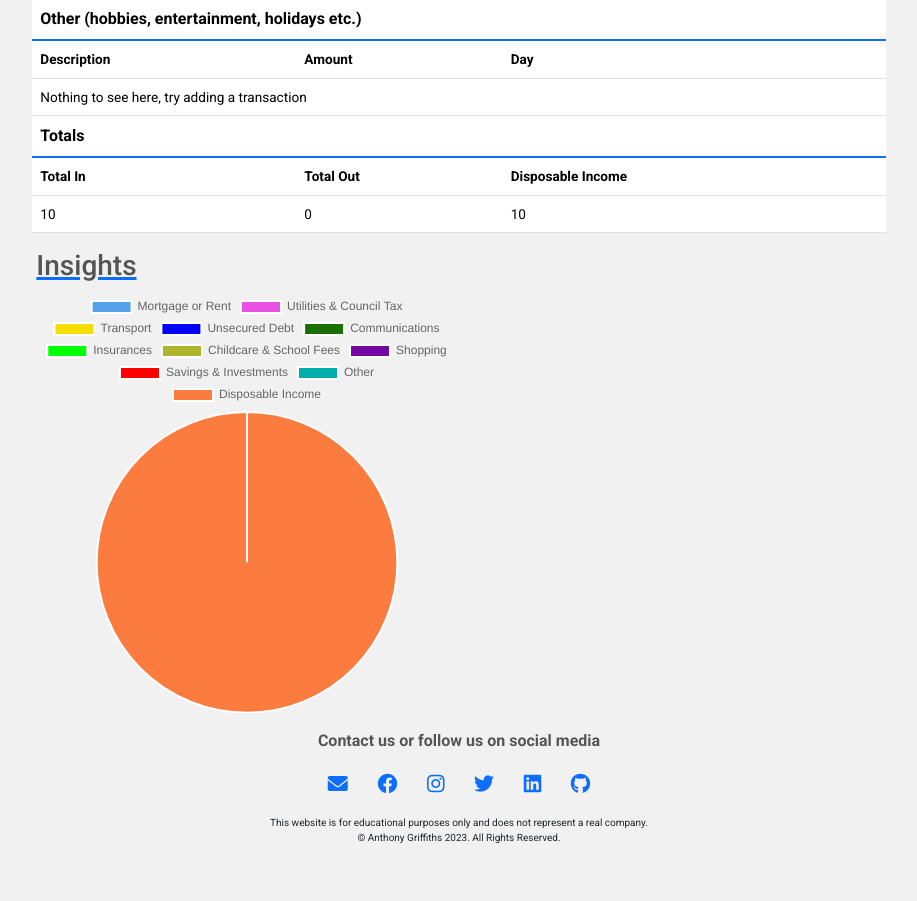
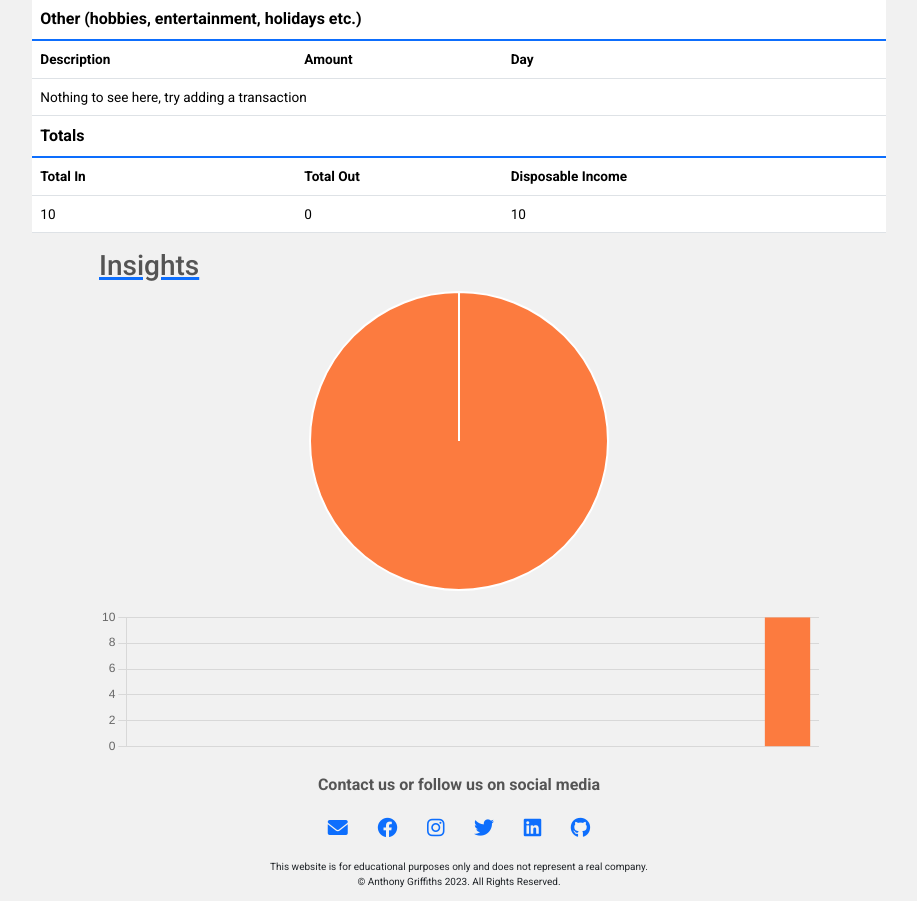
Before and after one commit to Ant2210/budgify, a Flask app: a page that uses budgify/templates/budget.html in a window 1280 px wide. Shown: the part 1586-2487 px from the top of the page, without its empty margins (181-1098 px from the left). Before the commit the page ends 2430 px from the top, so only its background shows below. Run offline with Flask 3, Linux system fonts and the light colour scheme; the visitor is signed in with stand-in values (Sample User, id 1); tables that the repository leaves empty hold one stand-in row (values such as "Sample post").

Commit message:
FEAT: Create bar chart of all outgoings

```diff
--- a/budgify/static/css/styles.css
+++ b/budgify/static/css/styles.css
@@ -189,6 +189,10 @@
   text-decoration: underline 3px var(--secondary-color);
 }
 
+.chart-container {
+  max-height: 80vh;
+}
+
 /*** MEDIA QUERIES ***/
 @media screen and (min-width: 992px) {
   .navbar-brand {
--- a/budgify/static/js/budget.js
+++ b/budgify/static/js/budget.js
@@ -4,7 +4,8 @@
 const totalOut = document.getElementById("total-out");
 const disposableIncome = document.getElementById("disposable-income");
 
-const outgoingsChart = document.getElementById("pie-chart");
+const outgoingsPieChart = document.getElementById("pie-chart");
+const outgoingsBarChart = document.getElementById("bar-chart");
 const mortgages = document.getElementsByClassName("mortgage");
 const utilities = document.getElementsByClassName("utility");
 const transportCosts = document.getElementsByClassName("transport");
@@ -30,7 +31,7 @@
 // Get the total expenses from budget table
 let expenseTotal = 0;
 for (expense of allExpenses) {
-  expenseTotal += parseFloat(allExpenses[i].innerHTML);
+  expenseTotal += parseFloat(expense.innerHTML);
 }
 // Set the total expenses in the budget table
 totalOut.innerText = expenseTotal;
@@ -101,7 +102,8 @@
   otherTotal += parseFloat(other.innerText);
 }
 
-new Chart(outgoingsChart, {
+// Pie chart to show the percentage of income spent on each outgoing
+new Chart(outgoingsPieChart, {
   type: "pie",
   data: {
     labels: [
@@ -150,4 +152,82 @@
       },
     ],
   },
+  options: {
+    plugins: {
+      legend: {
+        display: false, // Hide the legend
+      },
+    },
+    responsive: true, // Make the chart responsive
+    maintainAspectRatio: false, // Allow the aspect ratio to adjust
+  },
 });
+
+// Bar chart to show the total of each outgoing
+new Chart(outgoingsBarChart, {
+  type: "bar",
+  data: {
+    labels: [
+      "Mortgage or Rent",
+      "Utilities & Council Tax",
+      "Transport",
+      "Unsecured Debt",
+      "Communications",
+      "Insurances",
+      "Childcare & School Fees",
+      "Shopping",
+      "Savings & Investments",
+      "Other",
+      "Disposable Income",
+    ],
+    datasets: [
+      {
+        label: "",
+        data: [
+          mortgageTotal,
+          utilityTotal,
+          transportTotal,
+          unsecuredTotal,
+          commsTotal,
+          insuranceTotal,
+          childcareTotal,
+          shoppingTotal,
+          savingsTotal,
+          otherTotal,
+          totalDisposableIncome,
+        ],
+        backgroundColor: [
+          "#54a1e9",
+          "#e851e3",
+          "#f5dd05",
+          "#0000ff",
+          "#187002",
+          "#00ff00",
+          "#acb52b",
+          "#7308a5",
+          "#ff0000",
+          "#00aeae",
+          "#fc7b3f",
+        ],
+        hoverOffset: 4,
+      },
+    ],
+  },
+  options: {
+    scales: {
+      x: {
+        display: false, // Hide x-axis labels
+      },
+      y: {
+        display: true, // Hide y-axis labels
+      },
+    },
+    plugins: {
+      legend: {
+        display: false, // Hide the top-level title
+      },
+    },
+    responsive: true, // Make the chart responsive
+    maintainAspectRatio: false, // Allow the aspect ratio to adjust
+  },
+});
--- a/budgify/templates/budget.html
+++ b/budgify/templates/budget.html
@@ -431,11 +431,14 @@
   </table>
 </section>
 
-<section class="row">
+<section class="container row mx-auto">
   <div class="col-12 col-md-8 mx-auto">
     <h3 class="budget-page-headers">Insights</h3>
-    <div class="col-12 col-md-8 col-lg-6">
+    <div class="col-12 mb-3 chart-container">
       <canvas id="pie-chart"></canvas>
+    </div>
+    <div class="col-12 chart-container">
+      <canvas id="bar-chart"></canvas>
     </div>
   </div>
 </section>
```
